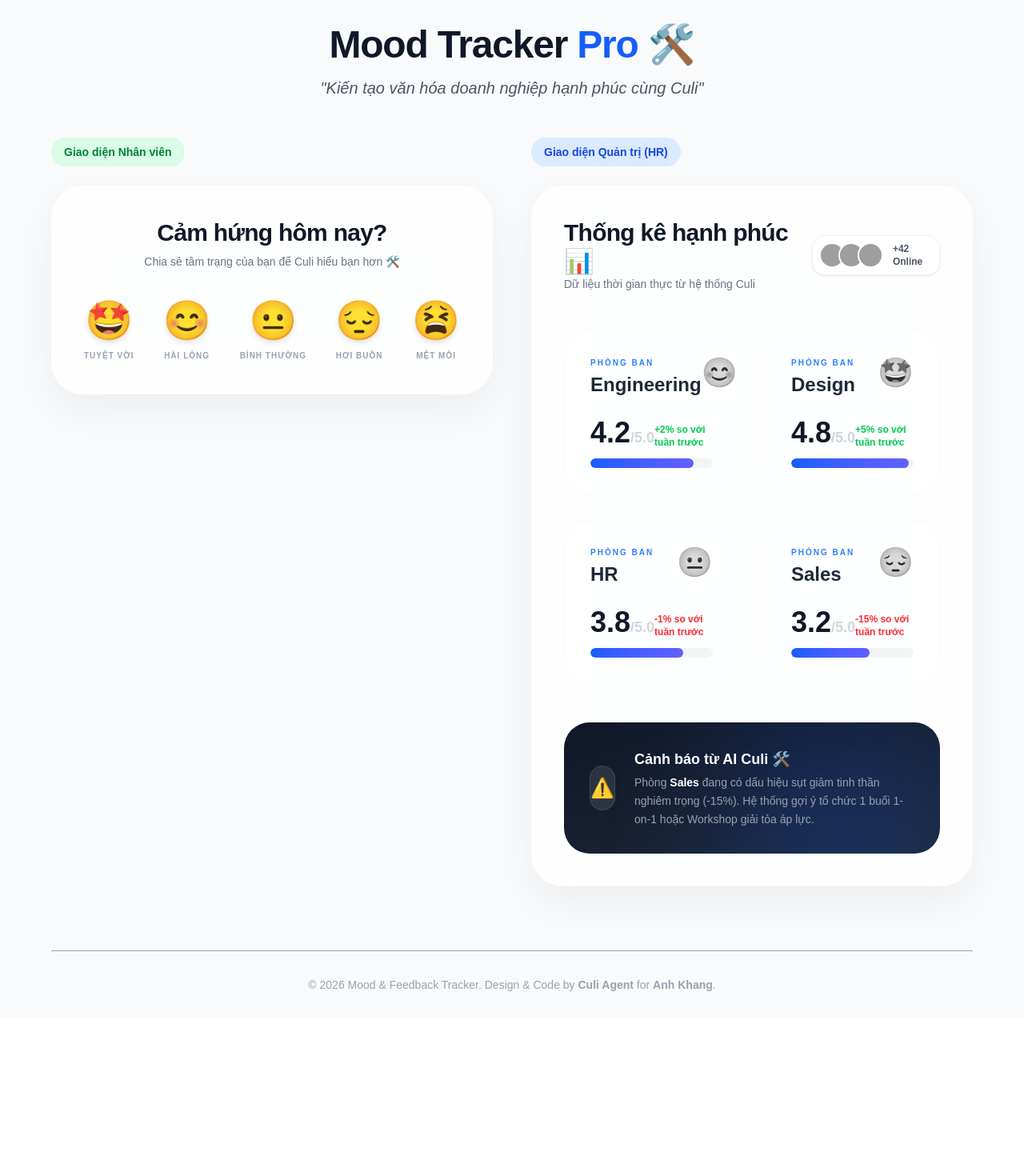
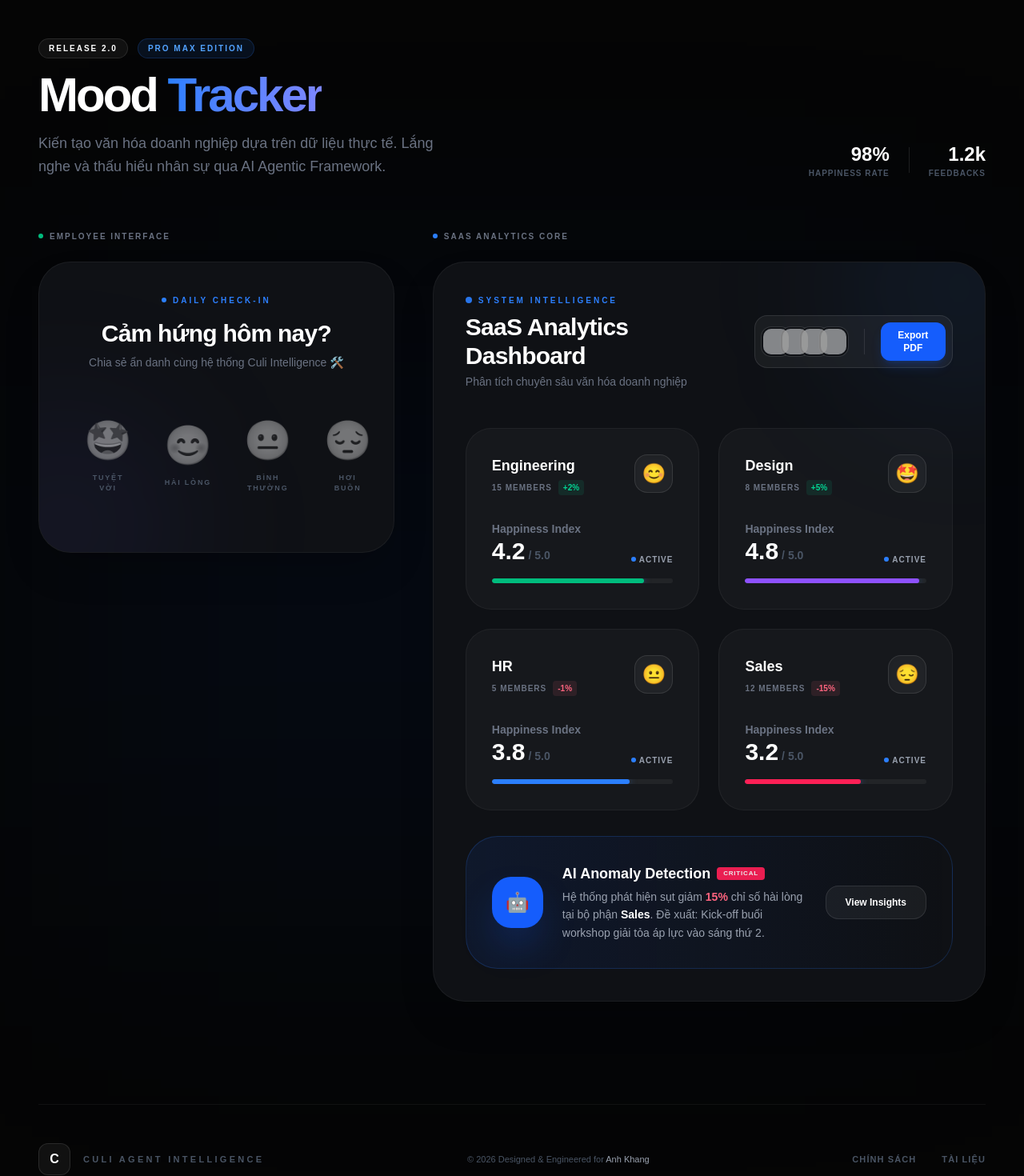
Before and after one commit to babybubu-dev/mood-feedback-tracker, a Next.js app: page / in a window 1280 px wide. Shown: the top 1470 px of the page at 80% size. Before the commit the page ends 1273 px from the top, so only its background shows below. Built offline with nearby package versions, Linux system fonts and the light colour scheme; grey boxes are pictures that could not be loaded.

Commit message:
feat: complete UI/UX upgrade to Pro Max level based on SaaS Analytics style

```diff
--- a/app/page.tsx
+++ b/app/page.tsx
@@ -3,33 +3,72 @@ import HRDashboard from "@/components/HRDashboard";
 
 export default function Home() {
   return (
-    <main className="min-h-screen bg-gray-50 p-4 md:p-8">
-      <div className="max-w-6xl mx-auto">
-        <div className="text-center mb-12">
-          <h1 className="text-5xl font-black text-gray-900 mb-4 tracking-tight">
-            Mood Tracker <span className="text-blue-600">Pro</span> 🛠️
-          </h1>
-          <p className="text-xl text-gray-600 italic">"Kiến tạo văn hóa doanh nghiệp hạnh phúc cùng Culi"</p>
+    <main className="min-h-screen bg-[#050505] p-6 md:p-12 relative overflow-hidden">
+      {/* Global Background Glow */}
+      <div className="absolute top-1/2 left-1/2 -translate-x-1/2 -translate-y-1/2 w-full h-full max-w-[1200px] max-h-[800px] bg-blue-600/5 blur-[150px] pointer-events-none"></div>
+
+      <div className="max-w-7xl mx-auto relative z-10">
+        <div className="flex flex-col md:flex-row justify-between items-end mb-16 gap-8">
+          <div>
+            <div className="flex items-center gap-3 mb-4">
+              <div className="px-3 py-1 bg-white/5 border border-white/10 rounded-full text-[10px] font-black text-white uppercase tracking-[0.2em]">
+                Release 2.0
+              </div>
+              <div className="px-3 py-1 bg-blue-500/10 border border-blue-500/20 rounded-full text-[10px] font-black text-blue-400 uppercase tracking-[0.2em]">
+                Pro Max Edition
+              </div>
+            </div>
+            <h1 className="text-6xl font-black text-white mb-4 tracking-tighter">
+              Mood <span className="text-transparent bg-clip-text bg-gradient-to-r from-blue-500 to-indigo-400">Tracker</span>
+            </h1>
+            <p className="text-lg text-gray-500 max-w-lg leading-relaxed">
+              Kiến tạo văn hóa doanh nghiệp dựa trên dữ liệu thực tế. Lắng nghe và thấu hiểu nhân sự qua AI Agentic Framework.
+            </p>
+          </div>
+
+          <div className="flex items-center gap-6 text-right">
+            <div>
+              <div className="text-2xl font-black text-white">98%</div>
+              <div className="text-[10px] text-gray-600 font-bold uppercase tracking-widest">Happiness Rate</div>
+            </div>
+            <div className="w-[1px] h-8 bg-white/10"></div>
+            <div>
+              <div className="text-2xl font-black text-white">1.2k</div>
+              <div className="text-[10px] text-gray-600 font-bold uppercase tracking-widest">Feedbacks</div>
+            </div>
+          </div>
         </div>
 
-        <div className="grid grid-cols-1 lg:grid-cols-2 gap-12 items-start">
-          <section>
-            <div className="mb-6 px-4 py-2 bg-green-100 text-green-700 rounded-full inline-block font-bold text-sm">
-              Giao diện Nhân viên
+        <div className="grid grid-cols-1 lg:grid-cols-5 gap-12 items-start">
+          <section className="lg:col-span-2">
+            <div className="flex items-center gap-2 mb-6">
+              <span className="w-1.5 h-1.5 bg-emerald-500 rounded-full"></span>
+              <span className="text-[10px] font-black text-gray-500 uppercase tracking-[0.2em]">Employee Interface</span>
             </div>
             <MoodPicker />
           </section>
 
-          <section>
-            <div className="mb-6 px-4 py-2 bg-blue-100 text-blue-700 rounded-full inline-block font-bold text-sm">
-              Giao diện Quản trị (HR)
+          <section className="lg:col-span-3">
+            <div className="flex items-center gap-2 mb-6">
+              <span className="w-1.5 h-1.5 bg-blue-500 rounded-full"></span>
+              <span className="text-[10px] font-black text-gray-500 uppercase tracking-[0.2em]">SaaS Analytics Core</span>
             </div>
             <HRDashboard />
           </section>
         </div>
 
-        <footer className="mt-20 text-center text-gray-400 text-sm border-t pt-8">
-          <p>© 2026 Mood & Feedback Tracker. Design & Code by <strong>Culi Agent</strong> for <strong>Anh Khang</strong>.</p>
+        <footer className="mt-32 pt-12 border-t border-white/5 flex flex-col md:flex-row justify-between items-center gap-6">
+          <div className="flex items-center gap-4">
+            <div className="w-10 h-10 bg-white/5 rounded-xl flex items-center justify-center text-white border border-white/10 font-black">C</div>
+            <span className="text-[11px] text-gray-600 font-bold uppercase tracking-[0.3em]">Culi Agent Intelligence</span>
+          </div>
+          <div className="text-[11px] text-gray-600 font-medium">
+            © 2026 Designed & Engineered for <span className="text-gray-400">Anh Khang</span>
+          </div>
+          <div className="flex gap-8">
+            <a href="#" className="text-[11px] text-gray-600 hover:text-white transition-colors uppercase tracking-widest font-black">Chính sách</a>
+            <a href="#" className="text-[11px] text-gray-600 hover:text-white transition-colors uppercase tracking-widest font-black">Tài liệu</a>
+          </div>
         </footer>
       </div>
     </main>
--- a/components/HRDashboard.tsx
+++ b/components/HRDashboard.tsx
@@ -2,55 +2,79 @@
 import { useState } from "react";
 
 const departmentData = [
-  { name: "Engineering", score: 4.2, count: 15, mood: "😊", trend: "+2%" },
-  { name: "Design", score: 4.8, count: 8, mood: "🤩", trend: "+5%" },
-  { name: "HR", score: 3.8, count: 5, mood: "😐", trend: "-1%" },
-  { name: "Sales", score: 3.2, count: 12, mood: "😔", trend: "-15%" },
+  { name: "Engineering", score: 4.2, count: 15, mood: "😊", trend: "+2%", color: "bg-emerald-500" },
+  { name: "Design", score: 4.8, count: 8, mood: "🤩", trend: "+5%", color: "bg-violet-500" },
+  { name: "HR", score: 3.8, count: 5, mood: "😐", trend: "-1%", color: "bg-blue-500" },
+  { name: "Sales", score: 3.2, count: 12, mood: "😔", trend: "-15%", color: "bg-rose-500" },
 ];
 
 export default function HRDashboard() {
   return (
-    <div className="backdrop-blur-2xl bg-white/70 border border-white/30 rounded-[2.5rem] shadow-[0_20px_50px_rgba(0,0,0,0.05)] p-10">
+    <div className="bg-[#0f1115] border border-white/5 rounded-[2.5rem] shadow-2xl p-10 relative overflow-hidden group">
+      {/* Background Glow */}
+      <div className="absolute -top-24 -right-24 w-64 h-64 bg-blue-500/10 blur-[100px] rounded-full group-hover:bg-blue-500/20 transition-all duration-700"></div>
+
+      <div className="relative z-10">
         <div className="flex flex-col md:flex-row justify-between items-start md:items-center gap-6 mb-12">
           <div>
-          <h2 className="text-3xl font-black text-gray-900 tracking-tight">Thống kê hạnh phúc 📊</h2>
-          <p className="text-gray-500 text-sm">Dữ liệu thời gian thực từ hệ thống Culi</p>
+            <div className="flex items-center gap-2 mb-2">
+              <span className="w-2 h-2 bg-blue-500 rounded-full animate-pulse"></span>
+              <span className="text-[10px] font-black text-blue-500 uppercase tracking-[0.3em]">System Intelligence</span>
             </div>
-        <div className="flex items-center gap-3 bg-white/80 p-2 rounded-2xl border border-gray-100 shadow-sm">
-          <div className="flex -space-x-2">
-            {[1,2,3].map(i => (
-              <div key={i} className="w-8 h-8 rounded-full border-2 border-white bg-gray-200 overflow-hidden">
-                <img src={`https://i.pravatar.cc/100?img=${i+10}`} alt="avatar" />
+            <h2 className="text-3xl font-black text-white tracking-tight">SaaS Analytics Dashboard</h2>
+            <p className="text-gray-500 text-sm mt-1">Phân tích chuyên sâu văn hóa doanh nghiệp</p>
+          </div>
+
+          <div className="flex items-center gap-4 bg-white/5 border border-white/10 p-2 rounded-2xl">
+            <div className="flex -space-x-3">
+              {[1,2,3,4].map(i => (
+                <div key={i} className="w-9 h-9 rounded-xl border-2 border-[#0f1115] bg-gray-800 overflow-hidden ring-1 ring-white/10">
+                  <img src={`https://i.pravatar.cc/100?img=${i+20}`} alt="avatar" className="opacity-80 hover:opacity-100 transition-opacity" />
                 </div>
               ))}
             </div>
-          <span className="text-xs font-bold text-gray-600 pr-2">+42 Online</span>
+            <div className="h-8 w-[1px] bg-white/10 mx-1"></div>
+            <button className="text-white bg-blue-600 hover:bg-blue-500 px-4 py-2 rounded-xl text-xs font-bold transition-all shadow-lg shadow-blue-600/20">
+              Export PDF
+            </button>
           </div>
         </div>
 
-      <div className="grid grid-cols-1 md:grid-cols-2 gap-8">
+        <div className="grid grid-cols-1 md:grid-cols-2 gap-6">
           {departmentData.map((dept) => (
-          <div key={dept.name} className="group p-8 bg-white/50 rounded-[2rem] border border-gray-50 hover:border-blue-200 hover:bg-white transition-all duration-500 hover:shadow-2xl hover:shadow-blue-500/5">
-            <div className="flex justify-between items-start mb-6">
+            <div key={dept.name} className="relative p-8 bg-white/[0.03] rounded-[2rem] border border-white/5 hover:border-white/10 hover:bg-white/[0.05] transition-all duration-500">
+              <div className="flex justify-between items-start mb-8">
                 <div>
-                <span className="text-[10px] font-black text-blue-500 uppercase tracking-[0.2em] mb-1 block">Phòng ban</span>
-                <h3 className="text-2xl font-black text-gray-800">{dept.name}</h3>
+                  <h3 className="text-lg font-bold text-white mb-1">{dept.name}</h3>
+                  <div className="flex items-center gap-2">
+                    <span className="text-[10px] text-gray-500 font-bold uppercase tracking-widest">{dept.count} Members</span>
+                    <span className={`text-[10px] font-black px-1.5 py-0.5 rounded ${dept.trend.startsWith('+') ? 'text-emerald-400 bg-emerald-400/10' : 'text-rose-400 bg-rose-400/10'}`}>
+                      {dept.trend}
+                    </span>
                   </div>
-              <div className="text-4xl filter grayscale group-hover:grayscale-0 transition-all duration-500 transform group-hover:scale-110">
+                </div>
+                <div className="w-12 h-12 rounded-2xl bg-white/5 border border-white/10 flex items-center justify-center text-2xl shadow-inner">
                   {dept.mood}
                 </div>
               </div>
 
-            <div className="space-y-3">
+              <div className="space-y-4">
                 <div className="flex justify-between items-end">
-                <span className="text-4xl font-black text-gray-900">{dept.score}<span className="text-lg text-gray-300">/5.0</span></span>
-                <span className={`text-xs font-bold ${dept.trend.startsWith('+') ? 'text-green-500' : 'text-red-500'}`}>
-                  {dept.trend} so với tuần trước
-                </span>
+                  <div className="flex flex-col">
+                    <span className="text-sm text-gray-500 font-bold">Happiness Index</span>
+                    <span className="text-3xl font-black text-white">{dept.score}<span className="text-sm text-gray-600 ml-1">/ 5.0</span></span>
                   </div>
-              <div className="h-3 w-full bg-gray-100 rounded-full overflow-hidden">
+                  <div className="text-right">
+                    <div className="flex items-center gap-1 justify-end">
+                      <div className="w-1.5 h-1.5 rounded-full bg-blue-500"></div>
+                      <span className="text-[10px] text-gray-400 font-bold uppercase tracking-widest">Active</span>
+                    </div>
+                  </div>
+                </div>
+
+                <div className="h-1.5 w-full bg-white/5 rounded-full overflow-hidden">
                   <div
-                  className={`h-full bg-gradient-to-r from-blue-600 to-indigo-500 transition-all duration-1000 ease-out rounded-full`}
+                    className={`h-full ${dept.color} transition-all duration-1000 ease-out rounded-full shadow-[0_0_10px_rgba(59,130,246,0.5)]`}
                     style={{ width: `${(dept.score / 5) * 100}%` }}
                   />
                 </div>
@@ -59,18 +83,23 @@ export default function HRDashboard() {
           ))}
         </div>
 
-      <div className="mt-12 p-8 bg-gradient-to-br from-gray-900 to-gray-800 rounded-[2rem] relative overflow-hidden group">
-        <div className="absolute top-0 right-0 w-64 h-64 bg-blue-600/20 blur-[80px] group-hover:bg-blue-600/30 transition-all"></div>
-        <div className="relative z-10 flex items-center gap-6">
-          <div className="w-14 h-14 bg-white/10 backdrop-blur-md rounded-2xl flex items-center justify-center text-2xl border border-white/10">
-            ⚠️
+        <div className="mt-8 p-8 bg-gradient-to-r from-blue-600/10 to-transparent rounded-[2.5rem] border border-blue-500/20 relative group/alert">
+          <div className="flex items-center gap-6">
+            <div className="w-16 h-16 bg-blue-600 rounded-3xl flex items-center justify-center text-2xl shadow-2xl shadow-blue-600/40 transform group-hover/alert:rotate-6 transition-transform">
+              🤖
             </div>
-          <div>
-            <h3 className="text-white font-black text-lg mb-1">Cảnh báo từ AI Culi 🛠️</h3>
-            <p className="text-gray-400 text-sm leading-relaxed">
-              Phòng <span className="text-white font-bold">Sales</span> đang có dấu hiệu sụt giảm tinh thần nghiêm trọng (-15%).
-              Hệ thống gợi ý tổ chức 1 buổi 1-on-1 hoặc Workshop giải tỏa áp lực.
+            <div className="flex-1">
+              <div className="flex items-center gap-2 mb-1">
+                <h3 className="text-white font-black text-lg">AI Anomaly Detection</h3>
+                <span className="px-2 py-0.5 bg-rose-500 text-white text-[8px] font-black rounded uppercase tracking-widest animate-pulse">Critical</span>
+              </div>
+              <p className="text-gray-400 text-sm leading-relaxed max-w-lg">
+                Hệ thống phát hiện sụt giảm <span className="text-rose-400 font-bold">15%</span> chỉ số hài lòng tại bộ phận <span className="text-white font-bold">Sales</span>. Đề xuất: Kick-off buổi workshop giải tỏa áp lực vào sáng thứ 2.
               </p>
+            </div>
+            <button className="hidden md:block bg-white/5 hover:bg-white/10 text-white px-6 py-3 rounded-2xl text-xs font-bold border border-white/10 transition-all">
+              View Insights
+            </button>
           </div>
         </div>
       </div>
--- a/components/MoodPicker.tsx
+++ b/components/MoodPicker.tsx
@@ -31,43 +31,48 @@ export default function MoodPicker() {
   };
 
   return (
-    <div className="backdrop-blur-2xl bg-white/70 border border-white/30 rounded-[2.5rem] shadow-[0_20px_50px_rgba(0,0,0,0.05)] p-10 text-center max-w-xl mx-auto">
-      <h2 className="text-3xl font-black mb-2 text-gray-900 tracking-tight">Cảm hứng hôm nay?</h2>
-      <p className="text-gray-500 text-sm mb-10">Chia sẻ tâm trạng của bạn để Culi hiểu bạn hơn 🛠️</p>
+    <div className="bg-[#0f1115] border border-white/5 rounded-[2.5rem] shadow-2xl p-10 text-center relative overflow-hidden group">
+      {/* Background Glow */}
+      <div className="absolute -bottom-24 -left-24 w-64 h-64 bg-indigo-500/10 blur-[100px] rounded-full group-hover:bg-indigo-500/20 transition-all duration-700"></div>
 
-      <div className="flex justify-between items-center gap-4">
+      <div className="relative z-10">
+        <div className="flex items-center justify-center gap-2 mb-4">
+          <span className="w-1.5 h-1.5 bg-blue-500 rounded-full"></span>
+          <span className="text-[10px] font-black text-blue-500 uppercase tracking-[0.3em]">Daily Check-in</span>
+        </div>
+        <h2 className="text-3xl font-black text-white mb-2 tracking-tight">Cảm hứng hôm nay?</h2>
+        <p className="text-gray-500 text-sm mb-12">Chia sẻ ẩn danh cùng hệ thống Culi Intelligence 🛠️</p>
+
+        <div className="flex justify-between items-center gap-2 mb-4">
           {moods.map((m) => (
             <button
               key={m.value}
               onClick={() => handleSelect(m.value)}
               disabled={loading}
-            className={`group relative flex flex-col items-center transition-all duration-500 ${
-              selected === m.value ? "scale-110" : "hover:scale-105"
+              className={`group relative flex flex-col items-center p-4 rounded-3xl transition-all duration-500 ${
+                selected === m.value ? "bg-white/5 border border-white/10" : "hover:bg-white/[0.02]"
               }`}
             >
-            <div className={`text-5xl mb-3 drop-shadow-md transition-transform group-hover:rotate-12 ${
-              selected === m.value ? "animate-bounce" : ""
+              <div className={`text-5xl mb-4 transition-all duration-500 ${
+                selected === m.value ? "scale-125 drop-shadow-[0_0_15px_rgba(255,255,255,0.3)]" : "grayscale opacity-50 group-hover:grayscale-0 group-hover:opacity-100 group-hover:scale-110"
               }`}>
                 {m.emoji}
               </div>
-            <span className={`text-[10px] font-bold uppercase tracking-widest transition-colors ${
-              selected === m.value ? "text-blue-600" : "text-gray-400 group-hover:text-gray-600"
+              <span className={`text-[9px] font-black uppercase tracking-[0.2em] transition-colors ${
+                selected === m.value ? "text-blue-400" : "text-gray-600 group-hover:text-gray-400"
               }`}>
                 {m.label}
               </span>
-            {selected === m.value && (
-              <div className={`absolute -bottom-2 w-1 h-1 rounded-full bg-blue-600 animate-ping`}></div>
-            )}
             </button>
           ))}
         </div>
 
         {selected && !feedbackSent && (
-        <div className="mt-12 space-y-4 animate-in fade-in slide-in-from-top-4 duration-700">
+          <div className="mt-10 space-y-4 animate-in fade-in slide-in-from-top-4 duration-700">
             <div className="relative">
               <textarea
-              className="w-full p-6 bg-gray-50/50 border border-gray-100 rounded-[1.5rem] focus:ring-4 focus:ring-blue-500/10 focus:bg-white outline-none text-gray-700 text-sm transition-all placeholder:text-gray-400 resize-none"
-              placeholder="Có chuyện gì làm bạn bận tâm không? (Chia sẻ ẩn danh...)"
+                className="w-full p-6 bg-white/[0.02] border border-white/5 rounded-[1.5rem] focus:ring-4 focus:ring-blue-500/10 focus:bg-white/[0.04] focus:border-white/10 outline-none text-white text-sm transition-all placeholder:text-gray-600 resize-none shadow-inner"
+                placeholder="Có chuyện gì làm bạn bận tâm không? (Gửi ẩn danh...)"
                 rows={4}
                 onKeyDown={async (e) => {
                   if (e.key === 'Enter' && !e.shiftKey) {
@@ -84,22 +89,27 @@ export default function MoodPicker() {
                   }
                 }}
               />
-            <div className="absolute bottom-4 right-6 flex items-center gap-2">
-              <span className="text-[10px] text-gray-400 font-medium">Nhấn Enter để gửi</span>
+              <div className="absolute bottom-4 right-6">
+                <span className="text-[10px] text-gray-500 font-bold uppercase tracking-widest">Enter to send</span>
               </div>
             </div>
-          <div className="flex items-center justify-center gap-2 text-[10px] text-gray-400 uppercase tracking-widest font-bold">
-            <span className="w-1.5 h-1.5 bg-green-500 rounded-full"></span>
-            Mã hóa đầu cuối & Ẩn danh
+            <div className="flex items-center justify-center gap-3">
+              <div className="h-[1px] flex-1 bg-gradient-to-r from-transparent to-white/5"></div>
+              <div className="flex items-center gap-2 text-[9px] text-gray-500 uppercase tracking-[0.2em] font-black">
+                <span className="w-1.5 h-1.5 bg-emerald-500 rounded-full"></span>
+                End-to-end Encrypted
+              </div>
+              <div className="h-[1px] flex-1 bg-gradient-to-l from-transparent to-white/5"></div>
             </div>
           </div>
         )}
 
         {feedbackSent && (
-        <div className="mt-10 p-6 bg-blue-50/50 rounded-2xl border border-blue-100 animate-in zoom-in duration-500">
-          <p className="text-blue-700 font-bold text-sm">Cảm ơn bạn! Culi đã nhận được thông điệp. 💙</p>
+          <div className="mt-10 p-8 bg-blue-500/5 rounded-[2rem] border border-blue-500/20 animate-in zoom-in duration-500">
+            <p className="text-blue-400 font-black text-sm tracking-tight uppercase tracking-[0.1em]">Cảm ơn bạn! Thông điệp đã được gửi an toàn. 🛡️</p>
           </div>
         )}
       </div>
+    </div>
   );
 }
```
Lines whose indentation alone changed are shown as unchanged.
